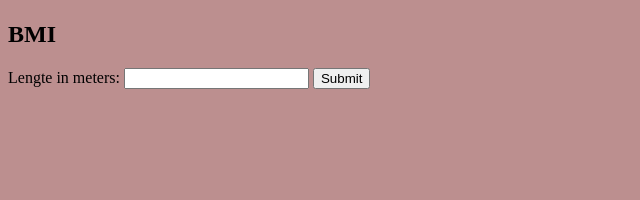
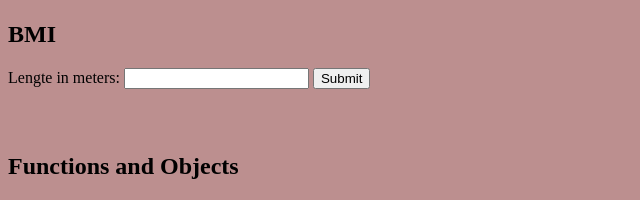
Before and after one commit to BabyLizzy-FunTime-Lab/PHP-2024, a PHP site: page /PHP-2024/tester.php in a window 1280 px wide. Shown: the part 649-849 px from the top of the page, without its empty margins (0-640 px from the left). Before the commit the page ends 738 px from the top, so only its background shows below. Run offline with PHP 8.4, Linux system fonts and the light colour scheme.

Commit message:
Starting functions and objects

```diff
--- a/tester.php
+++ b/tester.php
@@ -122,6 +122,15 @@
         }
         ?>
     </table>
+</section>
+<section>
+    <?php
+    // This will display all info on the current php version and the server.
+    // phpinfo();
+    ?>
+    <header>
+        <h2>Functions and Objects</h2>
+    </header>
 
 </section>
 </body>
```
